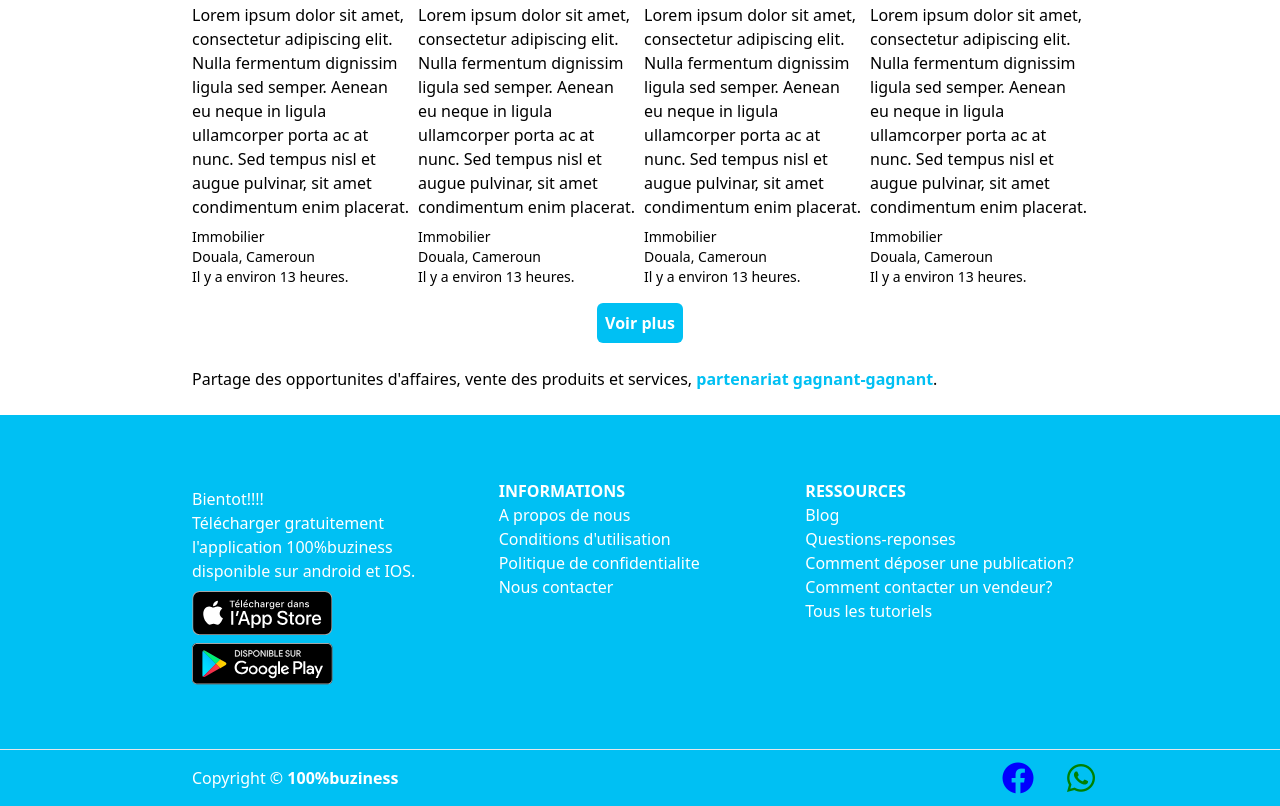
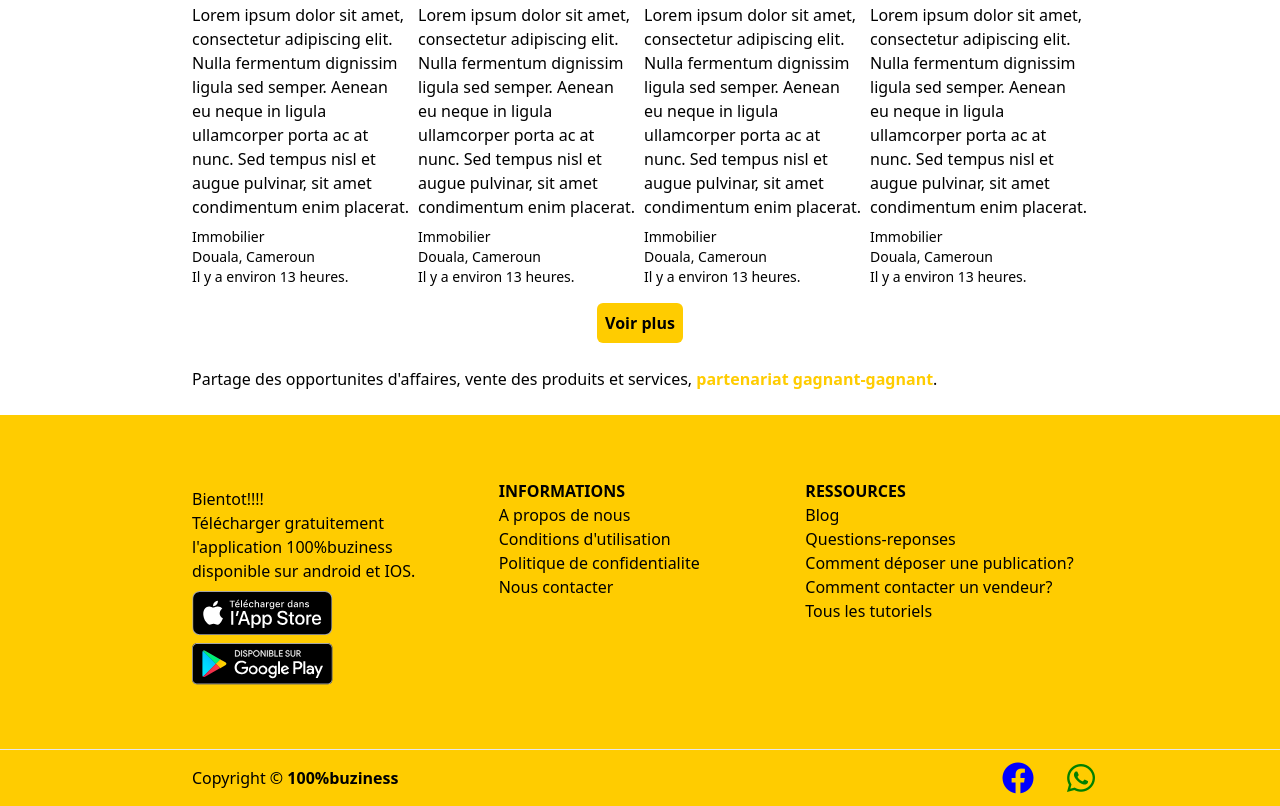
Before and after one commit to gediser/mockup-bazar-afrique, a plain HTML site: page index.html in a window 1280 px wide. Shown: the part 983-1789 px from the top of the page. Drawn offline with nearby package versions, Linux system fonts and the light colour scheme.

Commit message:
100%bizness en jaune.

```diff
--- a/index.html
+++ b/index.html
@@ -12,6 +12,7 @@
                 extend: {
                     colors: {
                         gediserbleu: "#00c0f3",
+                        gediserjaune: "#FFCC00",
                         gediserbleucontour: "#00c0f3",
                         orange: "#FF6600"
                     },
@@ -56,7 +57,7 @@
                 </div>
                 <div class="connexion flex items-center h-[45px]">
                     <a>Se connecter</a>
-                    <button class="ml-4 bg-gediserbleu p-2 rounded-md text-white"><i class="fa fa-circle-plus mr-2"></i>Cr&eacute;er une publication</button>
+                    <button class="ml-4 bg-gediserjaune p-2 rounded-md text-black"><i class="fa fa-circle-plus mr-2"></i>Cr&eacute;er une publication</button>
                 </div>
             </div>
         </div>
@@ -192,16 +193,16 @@
                         </div>
                     </div>
                     <div class="voir-plus my-4 flex items-center justify-center">
-                        <button class="bg-gediserbleu p-2 rounded-md text-white font-bold">Voir plus</button>
+                        <button class="bg-gediserjaune p-2 rounded-md text-black font-bold">Voir plus</button>
                     </div>
                 </div>
                 <div class="description text-base my-6">
-                    Partage des opportunites d'affaires, vente des produits et services, <span class="text-gediserbleu font-bold">partenariat gagnant-gagnant</span>.
+                    Partage des opportunites d'affaires, vente des produits et services, <span class="text-gediserjaune font-bold">partenariat gagnant-gagnant</span>.
                 </div>
             </div>
 
         </div>
-        <div class="footer mt-4 bg-gediserbleu text-white">
+        <div class="footer mt-4 bg-gediserjaune text-black">
             <div class="contenu w-[70%] m-auto grid grid-cols-3 gap-6 py-16">
                 <div class="appli-mobile">
                     <p class="my-2">
@@ -311,7 +312,7 @@
             </div>
             <hr />
         </div>
-        <div class="copyright py-4 bg-gediserbleu text-white">
+        <div class="copyright py-4 bg-gediserjaune text-black">
             <div class="contenu w-[70%] m-auto flex justify-between items-center">
                 <div class="copy-description">
                     Copyright &copy; <span class="font-bold">100%buziness</span>
```
